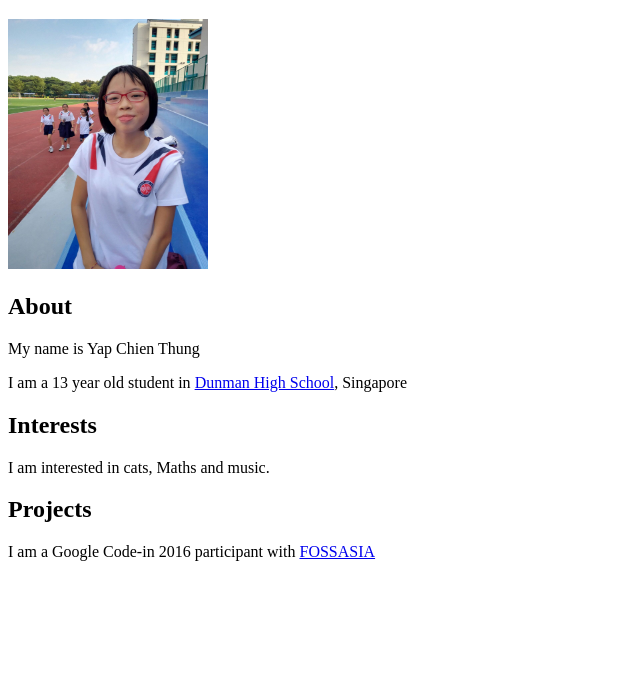
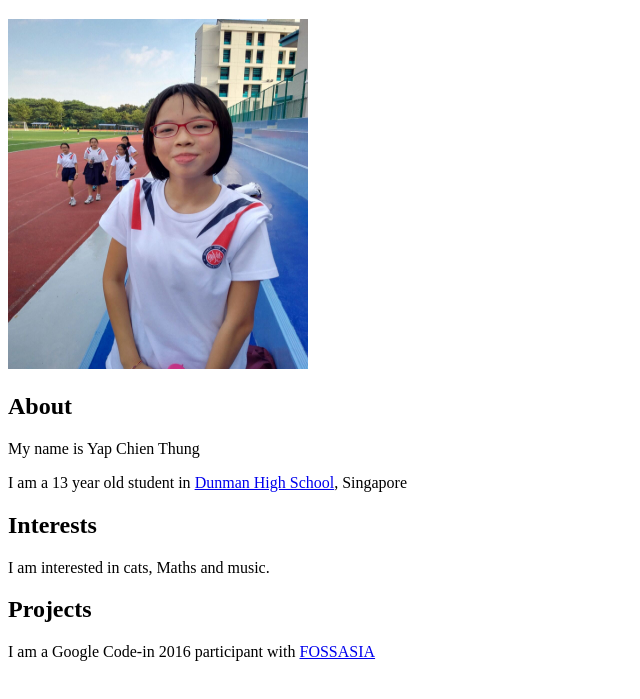
Before and after one commit to YCT123/YCT123.github.io, a plain HTML site: page index.html in a window 1280 px wide. Shown: the part 61-760 px from the top of the page, without its empty margins (0-640 px from the left). Drawn offline with Linux system fonts and the light colour scheme.

Commit message:
Update index.html

```diff
--- a/index.html
+++ b/index.html
@@ -6,7 +6,7 @@
   </head>
   <body>
 <h1>Welcome to my home</h1>
-    <img src="photo.jpg"/ style="width:200px;height:250px;">
+    <img src="photo.jpg"/ style="width:300px;height:350px;">
     <h2>About</h2>
     <p>My name is Yap Chien Thung</p>
     <p>I am a 13 year old student in <a href="dunmanhigh.moe.edu.sg">Dunman High School</a>, Singapore</p>
```
